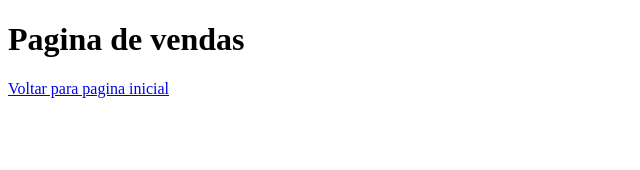
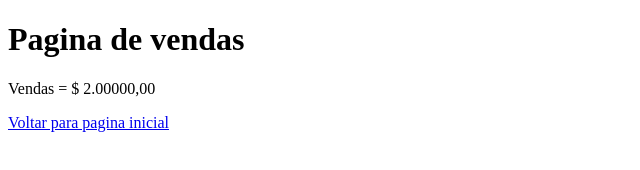
Before and after one commit to AlisonLN/aulaGitHub, a plain HTML site: page vendas.html in a window 1280 px wide. Shown: the whole page, without its empty margins (0-640 px from the left). Drawn offline with Linux system fonts and the light colour scheme.

Commit message:
acrescentado valor das vendas

```diff
--- a/vendas.html
+++ b/vendas.html
@@ -7,6 +7,7 @@
 </head>
 <body>
     <h1> Pagina de vendas </h1>
+    <p>Vendas = $ 2.00000,00</p>
     <a href="index.html">Voltar para pagina inicial</a>
 </body>
 </html>
```
